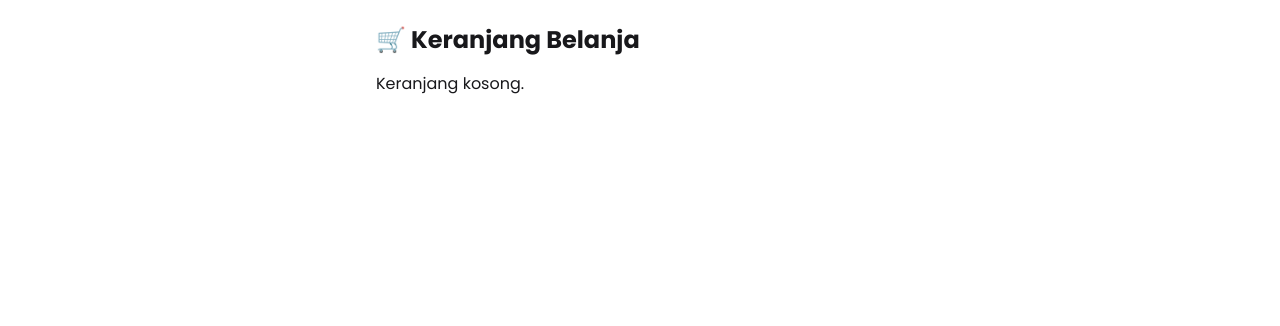
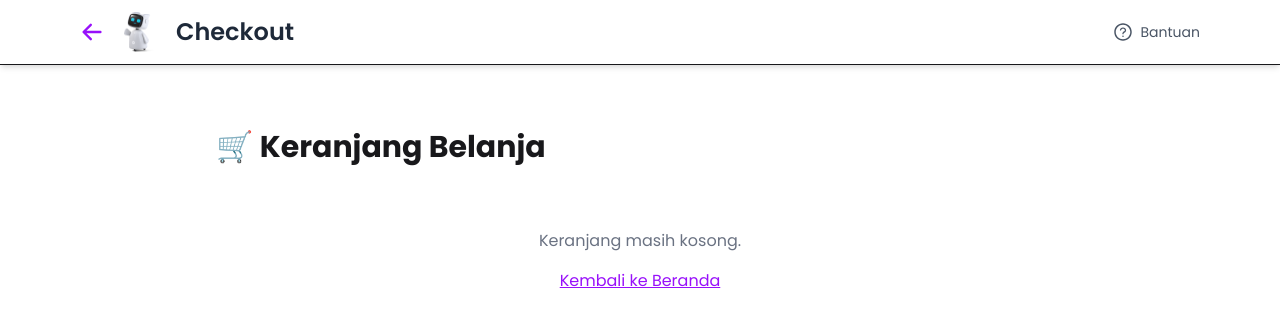
Before and after one commit to hilalhamdh/portfolio-modern, a React (Vite) app: page /cartpages in a window 1280 px wide. Shown: the top 326 px of the page. Built offline with nearby package versions, Linux system fonts and the light colour scheme.

Commit message:
add file

```diff
--- a/src/pages/CartPage.jsx
+++ b/src/pages/CartPage.jsx
@@ -1,84 +1,122 @@
 import { useSelector, useDispatch } from "react-redux";
 import { removeFromCart, clearCart } from "../redux/cartSlice";
-
+import { Link } from "react-router-dom";
+import { HiArrowLeft } from "react-icons/hi";
+import { AiOutlineQuestionCircle } from "react-icons/ai";
+import Logo from "/robo.png";
 const CartPage = () => {
   const cartItems = useSelector((state) => state.cart.items);
   const dispatch = useDispatch();
 
-  // Hitung total harga
-  const totalHarga = cartItems.reduce((total, item) => {
-    return total + Number(item.harga.replace(".", ""));
-  }, 0);
+  const total = cartItems.reduce((sum, item) => sum + parseInt(item.harga), 0);
 
-  // Format ke format Rupiah
-  const formatRupiah = (angka) => {
-    return new Intl.NumberFormat("id-ID", {
-      style: "currency",
-      currency: "IDR",
-    }).format(angka);
-  };
-
-  // Fungsi untuk handle WhatsApp
-  const handleBayarWA = () => {
-    const nomorWA = "6282326065654"; // Ganti dengan nomor admin kamu
-
-    const pesan = encodeURIComponent(
-      `Halo Admin! Saya ingin membeli:\n\n` +
-        cartItems
+  const handleCheckout = () => {
+    const message = `Halo, saya ingin membeli:\n\n${cartItems
       .map((item) => `- ${item.name} (Rp ${item.harga})`)
-          .join("\n") +
-        `\n\nTotal: ${formatRupiah(totalHarga)}`
-    );
-
-    const waUrl = `https://wa.me/${nomorWA}?text=${pesan}`;
-    window.open(waUrl, "_blank");
+      .join("\n")}\n\nTotal: Rp ${total}`;
+    const encodedMessage = encodeURIComponent(message);
+    window.open(`https://wa.me/6281234567890?text=${encodedMessage}`, "_blank");
   };
 
   return (
-    <div className="p-6 max-w-xl mx-auto">
-      <h2 className="text-2xl font-bold mb-4">🛒 Keranjang Belanja</h2>
+    <div className="bg-white">
+      <div>
+        <header className="bg-white shadow-md border-b sticky top-0 z-50">
+          <div className="max-w-6xl mx-auto px-4 py-3 flex items-center justify-between">
+            {/* Kiri: Logo + Judul */}
+            <div className="flex items-center gap-4">
+              <Link to="/">
+                <HiArrowLeft className="w-6 h-6 text-purple-600 object-contain" />
+              </Link>
+              <Link to="/">
+                <img
+                  src={Logo}
+                  alt="Logo"
+                  className="w-10 h-10 object-contain"
+                />
+              </Link>
+              <h1 className="text-xl md:text-2xl font-semibold text-gray-800">
+                Checkout
+              </h1>
+            </div>
+
+            {/* Kanan: Bantuan */}
+            <div className="flex items-center gap-2 text-sm text-gray-600">
+              <AiOutlineQuestionCircle size={20} />
+              <span>Bantuan</span>
+            </div>
+          </div>
+        </header>
+      </div>
+      <div className="max-w-4xl mx-auto p-6 mt-10">
+        <h1 className="text-3xl font-bold mb-6">🛒 Keranjang Belanja</h1>
 
         {cartItems.length === 0 ? (
-        <p>Keranjang kosong.</p>
+          <div className="text-center py-10 text-gray-500">
+            <p>Keranjang masih kosong.</p>
+            <Link
+              to="/"
+              className="text-purple-600 underline mt-4 inline-block"
+            >
+              Kembali ke Beranda
+            </Link>
+          </div>
         ) : (
           <>
-          <ul className="space-y-2 mb-4">
+            <div className="bg-white shadow-md rounded-lg overflow-hidden">
+              <table className="min-w-full">
+                <thead className="bg-purple-100">
+                  <tr>
+                    <th className="py-3 px-4 text-left text-sm font-semibold">
+                      Paket
+                    </th>
+                    <th className="py-3 px-4 text-left text-sm font-semibold">
+                      Harga
+                    </th>
+                    <th className="py-3 px-4 text-left text-sm font-semibold">
+                      Aksi
+                    </th>
+                  </tr>
+                </thead>
+                <tbody>
                   {cartItems.map((item) => (
-              <li key={item.id} className="flex justify-between border-b pb-2">
-                <span>{item.name}</span>
+                    <tr key={item.id} className="border-b">
+                      <td className="py-3 px-4">{item.name}</td>
+                      <td className="py-3 px-4">Rp {item.harga}</td>
+                      <td className="py-3 px-4">
                         <button
                           onClick={() => dispatch(removeFromCart(item.id))}
-                  className="text-red-600"
+                          className="text-red-500 hover:text-red-700"
                         >
                           Hapus
                         </button>
-              </li>
+                      </td>
+                    </tr>
                   ))}
-          </ul>
-
-          <div className="mb-4">
-            <h4 className="text-lg font-semibold">
-              Total: {formatRupiah(totalHarga)}
-            </h4>
+                </tbody>
+              </table>
             </div>
 
-          <div className="flex flex-col gap-2">
-            <button
-              onClick={handleBayarWA}
-              className="btn bg-green-500 text-white w-full"
-            >
-              Bayar via WhatsApp
-            </button>
-
+            <div className="flex justify-between items-center mt-6">
+              <p className="text-lg font-semibold">Total: Rp {total}</p>
+              <div className="flex gap-4">
                 <button
                   onClick={() => dispatch(clearCart())}
-              className="btn bg-red-600 text-white w-full"
+                  className="bg-gray-200 text-gray-700 px-4 py-2 rounded hover:bg-gray-300"
                 >
-              Kosongkan Keranjang
+                  Kosongkan
                 </button>
+                <button
+                  onClick={handleCheckout}
+                  className="bg-green-500 text-white px-4 py-2 rounded hover:bg-green-600"
+                >
+                  Checkout via WhatsApp
+                </button>
+              </div>
             </div>
           </>
         )}
+      </div>
     </div>
   );
 };
```
Lines whose indentation alone changed are shown as unchanged.
